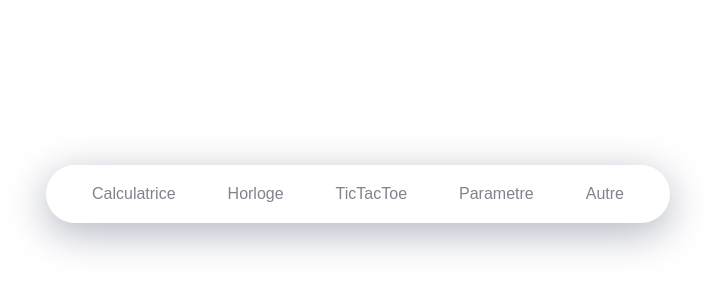
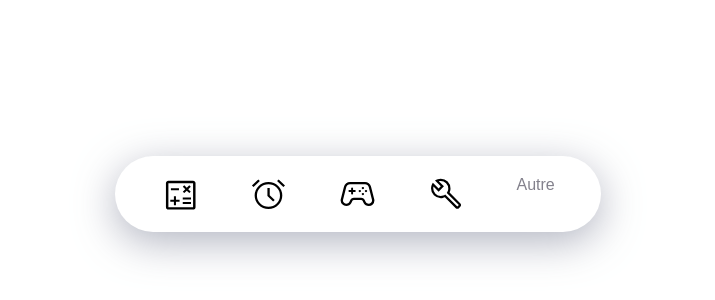
Before and after one commit to ophelie-rochefeuille/JavaScript_project_esgi, a website: page src/components/navbar/navbar.html in a window 1280 px wide. Shown: the part 134-434 px from the top of the page, without its empty margins (282-997 px from the left). Drawn offline with Linux system fonts and the light colour scheme.

Commit message:
Closes #7 Navigation Bar

```diff
--- a/src/components/navbar/navbar.css
+++ b/src/components/navbar/navbar.css
@@ -57,3 +57,6 @@ nav {
     width: auto;
     height: auto;
 }
+a > img {
+    width: 2.3em;
+}
--- a/src/components/navbar/navbar.html
+++ b/src/components/navbar/navbar.html
@@ -2,10 +2,10 @@
 <link rel="stylesheet" href="./navbar.css" />
 <!-- Barre de navigation des applications -->
 <nav class="barreNavigation">
-    <a href="#" class="nav-item " data-active-color="orange" data-target="Calculatrice">Calculatrice</a>
-    <a href="#" class="nav-item" data-active-color="green" data-target="Horloge">Horloge</a>
-    <a href="#" class="nav-item" data-active-color="blue" data-target="TicTacToe">TicTacToe</a>
-    <a href="#" class="nav-item" data-active-color="red" data-target="Parametre">Parametre</a>
+    <a href="#" class="nav-item " data-active-color="orange" data-target="Calculatrice"><img src="../../assets/images/svg/calculate.svg"></a>
+    <a href="#" class="nav-item" data-active-color="green" data-target="Horloge"><img src="../../assets/images/svg/clocks.svg"></a>
+    <a href="#" class="nav-item" data-active-color="blue" data-target="TicTacToe"><img src="../../assets/images/svg/games.svg"></a>
+    <a href="#" class="nav-item" data-active-color="red" data-target="Parametre"><img src="../../assets/images/svg/parametre.svg"></a>
     <a href="#" class="nav-item" data-active-color="rebeccapurple" data-target="Autre">Autre</a>
     <span class="nav-indicator"></span>
 </nav>
```
Also changed, not shown: src/index.js (added, +13 -0 lines), src/assets/images/svg/calculate.svg (added), src/assets/images/svg/calculator.svg (added), src/assets/images/svg/clock.svg (added), src/assets/images/svg/clocks.svg (added), src/assets/images/svg/game.svg (added), src/assets/images/svg/games.svg (added), src/assets/images/svg/parameter.svg (added), src/assets/images/svg/parametre.svg (added).
